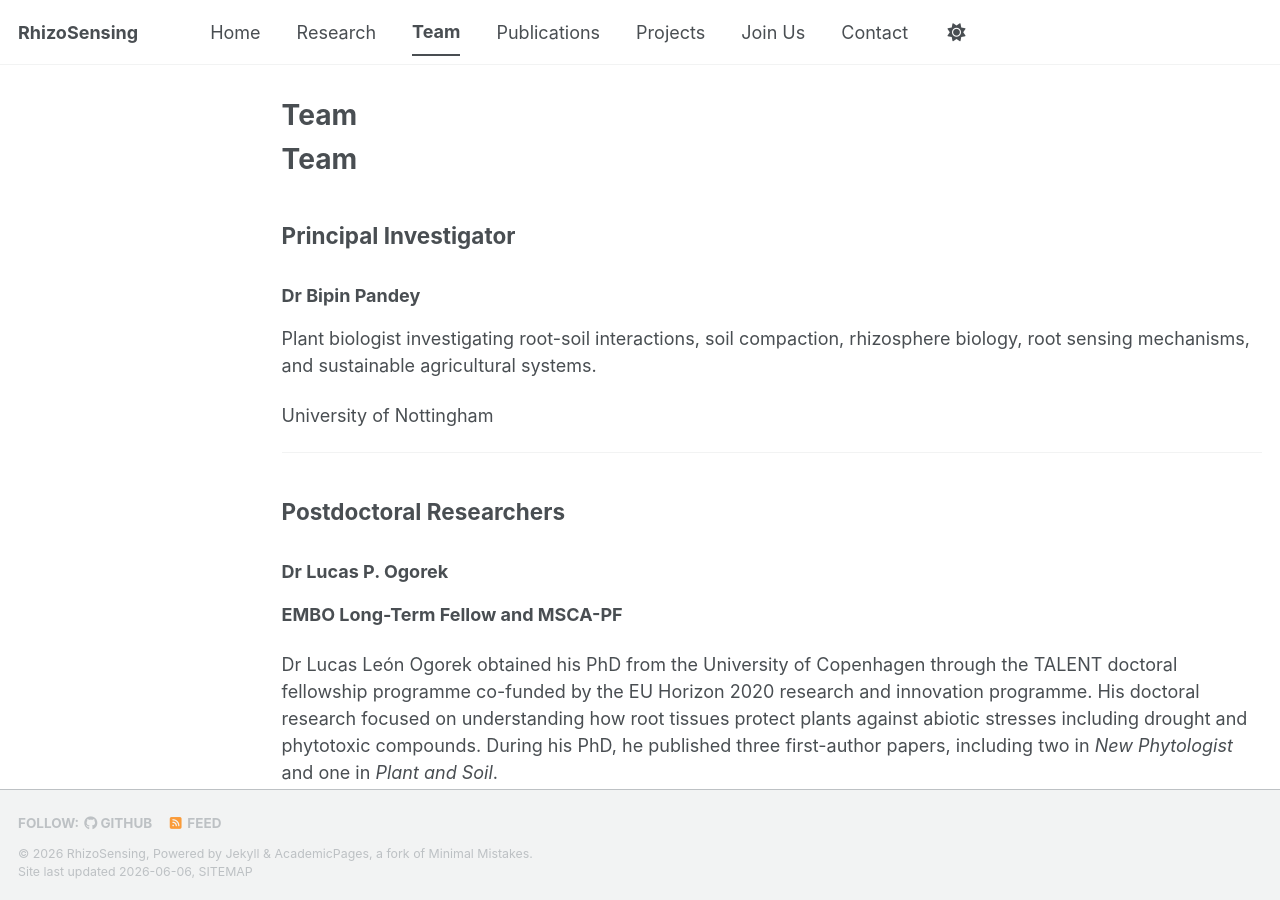
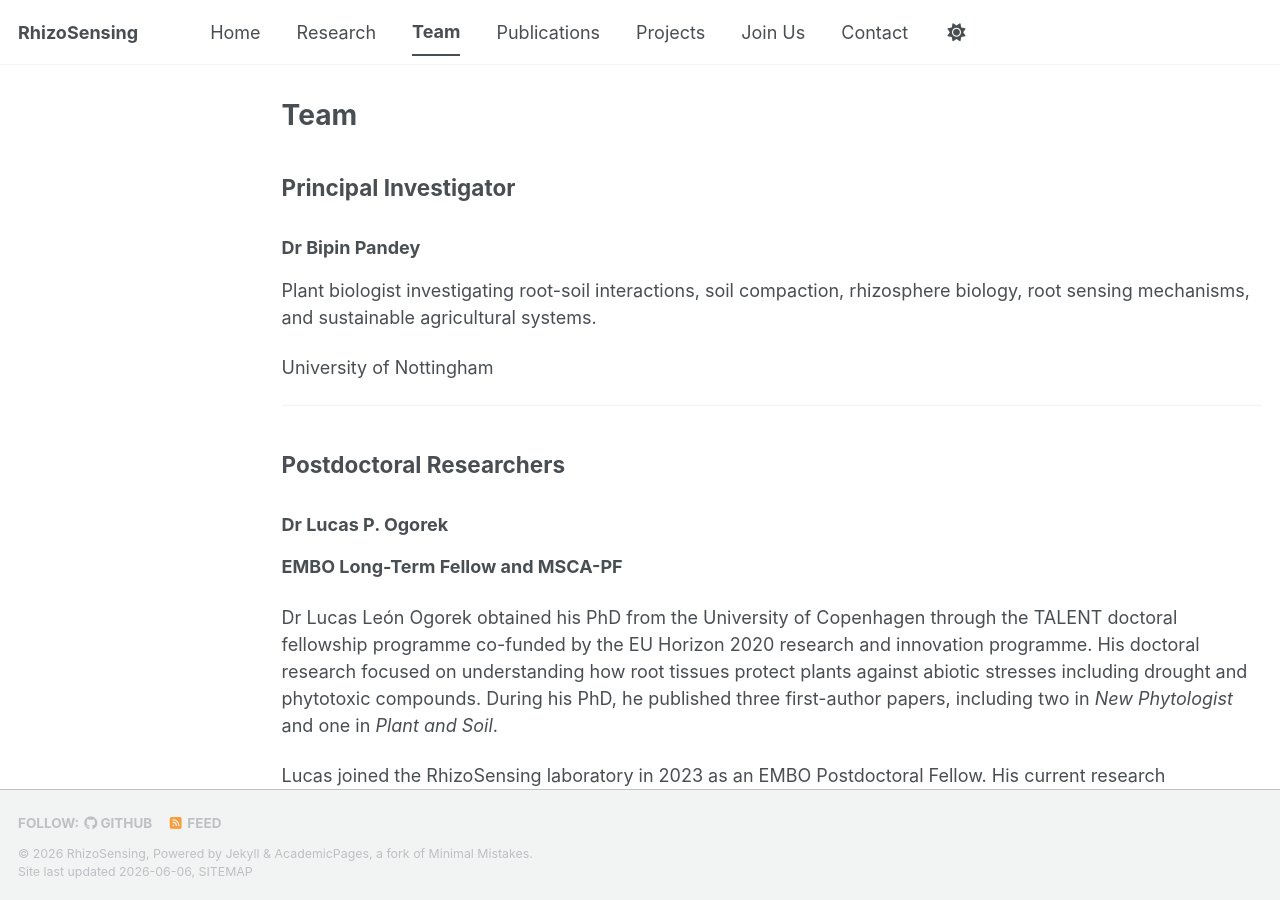
Before and after one commit to bipinkbiotech/rhizosensing.github.io, a Jekyll site: the page built from _pages/team.md, in a window 1280 px wide and 900 px high. Built offline with Jekyll 4.4.1, drawn with Linux system fonts in a browser that asks for light colours; a script bundle is joined from its source files by our own code; library files that are not in the unit come from our copies.

Commit message:
Update team.md

```diff
--- a/_pages/team.md
+++ b/_pages/team.md
@@ -4,7 +4,6 @@ title: "Team"
 permalink: /people/
 author_profile: false
 ---
-# Team
 
 ## Principal Investigator
 
```
